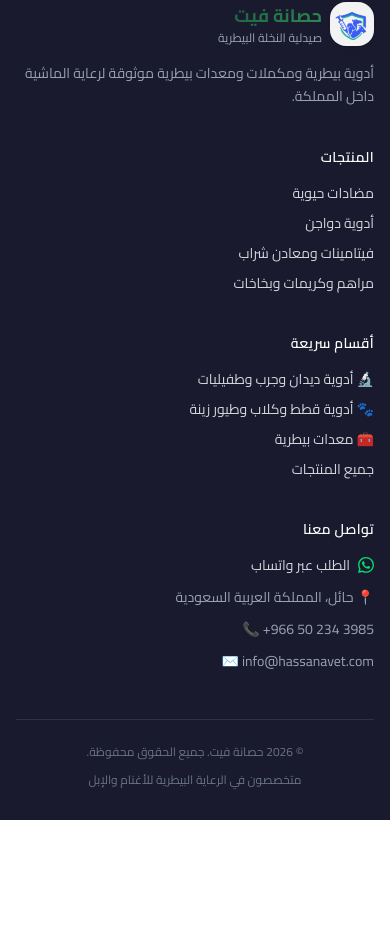
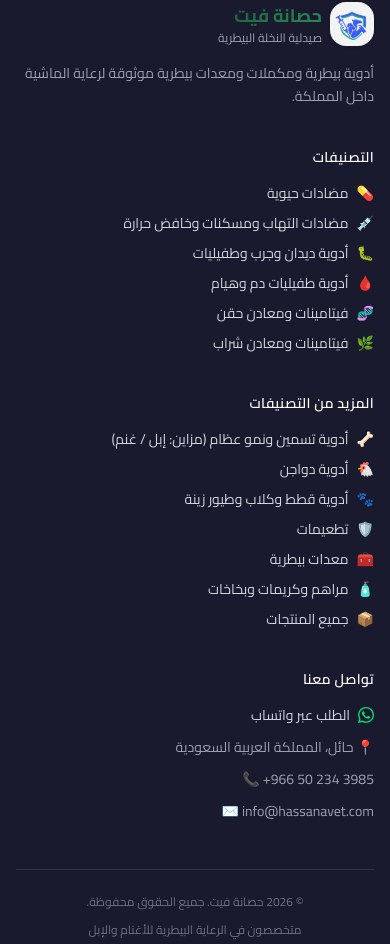
Before and after one commit to Abdelrahmansaber96/hassanaweb, a Next.js app: page / in a window 390 px wide. Shown: the part 8365-9309 px from the top of the page. Before the commit the page ends 9185 px from the top, so only its background shows below. Built offline with nearby package versions, Linux system fonts and the light colour scheme; no server answers; the database is empty.

Commit message:
forth edit

```diff
--- a/src/components/Footer.tsx
+++ b/src/components/Footer.tsx
@@ -1,6 +1,10 @@
 import Link from "next/link";
 import Image from "next/image";
+import { CATEGORY_OPTIONS } from "@/lib/products";
 import { siteConfig } from "@/lib/site";
+
+const primaryCategoryLinks = CATEGORY_OPTIONS.slice(0, 6);
+const secondaryCategoryLinks = CATEGORY_OPTIONS.slice(6);
 
 export default function Footer() {
   return (
@@ -31,23 +35,43 @@
 
           {/* Products */}
           <div>
-            <h3 className="text-white font-semibold mb-4 text-sm uppercase tracking-wide">المنتجات</h3>
+            <h3 className="text-white font-semibold mb-4 text-sm uppercase tracking-wide">التصنيفات</h3>
             <ul className="space-y-2.5 text-sm">
-              <li><Link href="/products?category=antibiotics" className="hover:text-[#d4a017] transition-colors">مضادات حيوية</Link></li>
-              <li><Link href="/products?category=poultry-medicines" className="hover:text-[#d4a017] transition-colors">أدوية دواجن</Link></li>
-              <li><Link href="/products?category=oral-vitamins-minerals" className="hover:text-[#d4a017] transition-colors">فيتامينات ومعادن شراب</Link></li>
-              <li><Link href="/products?category=ointments-creams-sprays" className="hover:text-[#d4a017] transition-colors">مراهم وكريمات وبخاخات</Link></li>
+              {primaryCategoryLinks.map((category) => (
+                <li key={category.value}>
+                  <Link
+                    href={`/products?category=${category.value}`}
+                    className="inline-flex items-start gap-2 hover:text-[#d4a017] transition-colors"
+                  >
+                    <span>{category.icon}</span>
+                    <span>{category.label}</span>
+                  </Link>
+                </li>
+              ))}
             </ul>
           </div>
 
           {/* Categories */}
           <div>
-            <h3 className="text-white font-semibold mb-4 text-sm uppercase tracking-wide">أقسام سريعة</h3>
+            <h3 className="text-white font-semibold mb-4 text-sm uppercase tracking-wide">المزيد من التصنيفات</h3>
             <ul className="space-y-2.5 text-sm">
-              <li><Link href="/products?category=dewormers-mange-parasites" className="hover:text-[#d4a017] transition-colors">🔬 أدوية ديدان وجرب وطفيليات</Link></li>
-              <li><Link href="/products?category=pets-birds" className="hover:text-[#d4a017] transition-colors">🐾 أدوية قطط وكلاب وطيور زينة</Link></li>
-              <li><Link href="/products?category=veterinary-equipment" className="hover:text-[#d4a017] transition-colors">🧰 معدات بيطرية</Link></li>
-              <li><Link href="/products" className="hover:text-[#d4a017] transition-colors">جميع المنتجات</Link></li>
+              {secondaryCategoryLinks.map((category) => (
+                <li key={category.value}>
+                  <Link
+                    href={`/products?category=${category.value}`}
+                    className="inline-flex items-start gap-2 hover:text-[#d4a017] transition-colors"
+                  >
+                    <span>{category.icon}</span>
+                    <span>{category.label}</span>
+                  </Link>
+                </li>
+              ))}
+              <li>
+                <Link href="/products" className="inline-flex items-start gap-2 hover:text-[#d4a017] transition-colors">
+                  <span>📦</span>
+                  <span>جميع المنتجات</span>
+                </Link>
+              </li>
             </ul>
           </div>
 
--- a/src/components/Navbar.tsx
+++ b/src/components/Navbar.tsx
@@ -2,26 +2,32 @@
 
 import Link from "next/link";
 import Image from "next/image";
-import { usePathname } from "next/navigation";
+import { usePathname, useSearchParams } from "next/navigation";
 import { useState, useEffect } from "react";
 import { motion, AnimatePresence } from "framer-motion";
 import { useCart } from "@/context/CartContext";
+import { CATEGORY_OPTIONS } from "@/lib/products";
 import { siteConfig } from "@/lib/site";
 
 const navLinks = [
   { href: "/", label: "الرئيسية" },
   { href: "/products", label: "جميع المنتجات" },
-  { href: "/products?category=antibiotics", label: "مضادات حيوية" },
-  { href: "/products?category=dewormers-mange-parasites", label: "ديدان وطفيليات" },
-  { href: "/products?category=oral-vitamins-minerals", label: "فيتامينات ومعادن" },
-  { href: "/products?category=veterinary-equipment", label: "معدات بيطرية" },
 ];
+
+const categoryLinks = CATEGORY_OPTIONS.map((category) => ({
+  href: `/products?category=${category.value}`,
+  label: category.label,
+  icon: category.icon,
+  value: category.value,
+}));
 
 export default function Navbar() {
   const pathname = usePathname();
+  const searchParams = useSearchParams();
   const [scrolled, setScrolled] = useState(false);
   const [menuOpen, setMenuOpen] = useState(false);
   const { totalCount, openCart } = useCart();
+  const activeCategory = searchParams.get("category");
 
   useEffect(() => {
     const handler = () => setScrolled(window.scrollY > 20);
@@ -67,7 +73,11 @@
           {/* Desktop Links */}
           <div className="hidden lg:flex items-center gap-0.5">
             {navLinks.map((link) => {
-              const isActive = pathname === link.href || (link.href !== "/" && pathname?.startsWith(link.href.split("?")[0]));
+              const isActive =
+                link.href === "/"
+                  ? pathname === "/"
+                  : pathname === "/products";
+
               return (
                 <Link
                   key={link.label}
@@ -143,6 +153,31 @@
           </div>
         </nav>
 
+        <div className="hidden lg:block border-t border-gray-100 bg-white/95 backdrop-blur-sm">
+          <div className="max-w-7xl mx-auto px-4 sm:px-6 lg:px-8 py-2">
+            <div className="flex items-center gap-2 overflow-x-auto scrollbar-hide">
+              {categoryLinks.map((link) => {
+                const isActive = pathname === "/products" && activeCategory === link.value;
+
+                return (
+                  <Link
+                    key={link.value}
+                    href={link.href}
+                    className={`inline-flex shrink-0 items-center gap-2 rounded-full border px-3 py-2 text-xs font-semibold transition-colors ${
+                      isActive
+                        ? "border-[#1a5c3a] bg-[#1a5c3a]/10 text-[#1a5c3a]"
+                        : "border-gray-200 text-gray-600 hover:border-[#1a5c3a]/30 hover:bg-[#1a5c3a]/5 hover:text-[#1a5c3a]"
+                    }`}
+                  >
+                    <span>{link.icon}</span>
+                    <span>{link.label}</span>
+                  </Link>
+                );
+              })}
+            </div>
+          </div>
+        </div>
+
         {/* Mobile Menu */}
         <AnimatePresence>
           {menuOpen && (
@@ -163,6 +198,32 @@
                   {link.label}
                 </Link>
               ))}
+
+              <div className="mt-3 border-t border-gray-100 pt-3">
+                <p className="px-2 pb-2 text-xs font-bold text-gray-400">التصنيفات</p>
+                <div className="grid grid-cols-1 gap-1 sm:grid-cols-2">
+                  {categoryLinks.map((link) => {
+                    const isActive = pathname === "/products" && activeCategory === link.value;
+
+                    return (
+                      <Link
+                        key={link.value}
+                        href={link.href}
+                        onClick={() => setMenuOpen(false)}
+                        className={`flex items-start gap-2 rounded-xl px-3 py-3 text-sm font-medium transition-colors ${
+                          isActive
+                            ? "bg-[#1a5c3a]/10 text-[#1a5c3a]"
+                            : "text-gray-700 hover:bg-[#1a5c3a]/10 hover:text-[#1a5c3a]"
+                        }`}
+                      >
+                        <span className="pt-0.5">{link.icon}</span>
+                        <span className="leading-6">{link.label}</span>
+                      </Link>
+                    );
+                  })}
+                </div>
+              </div>
+
               <a
                 href={siteConfig.contact.whatsappHref}
                 target="_blank"
```
